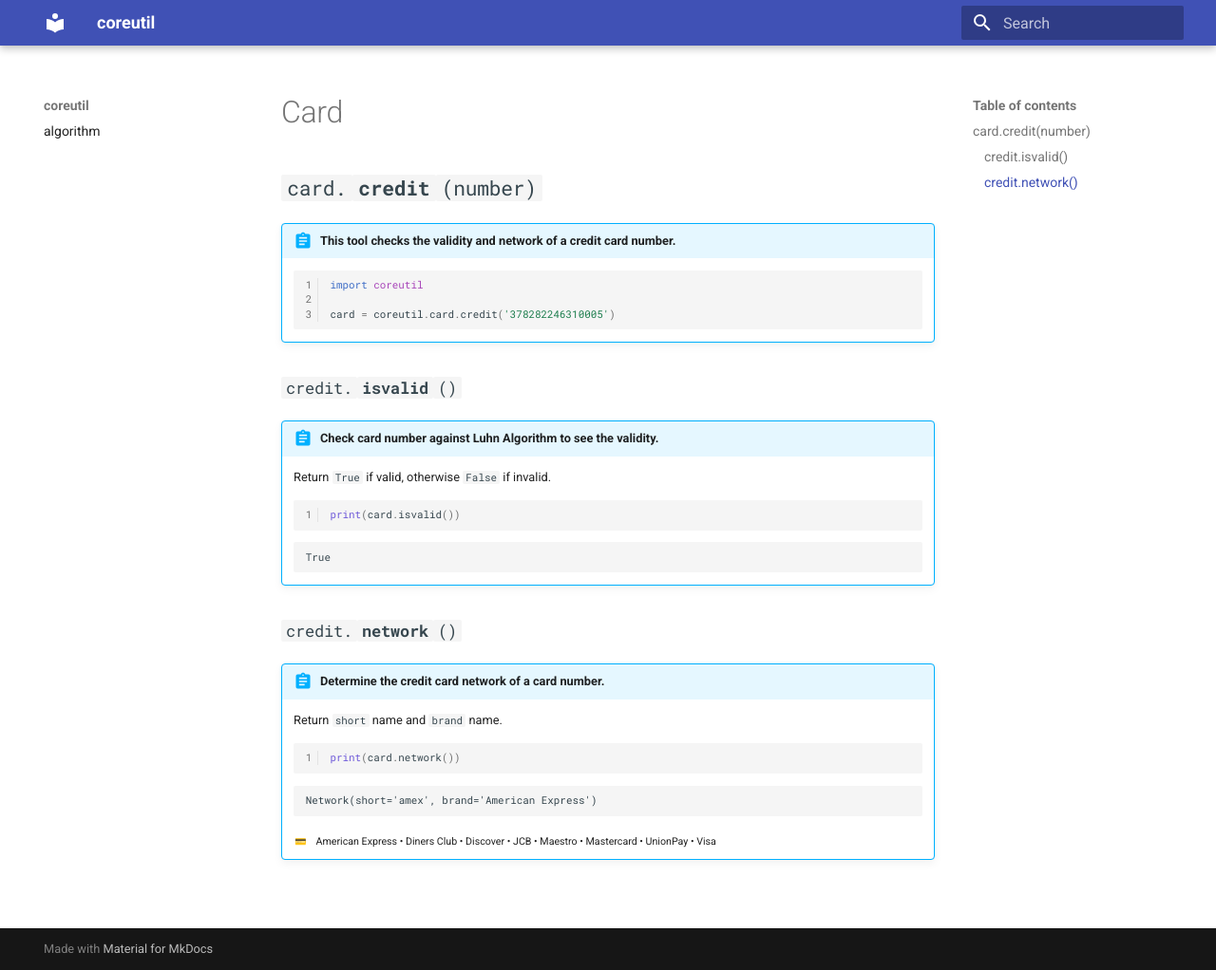
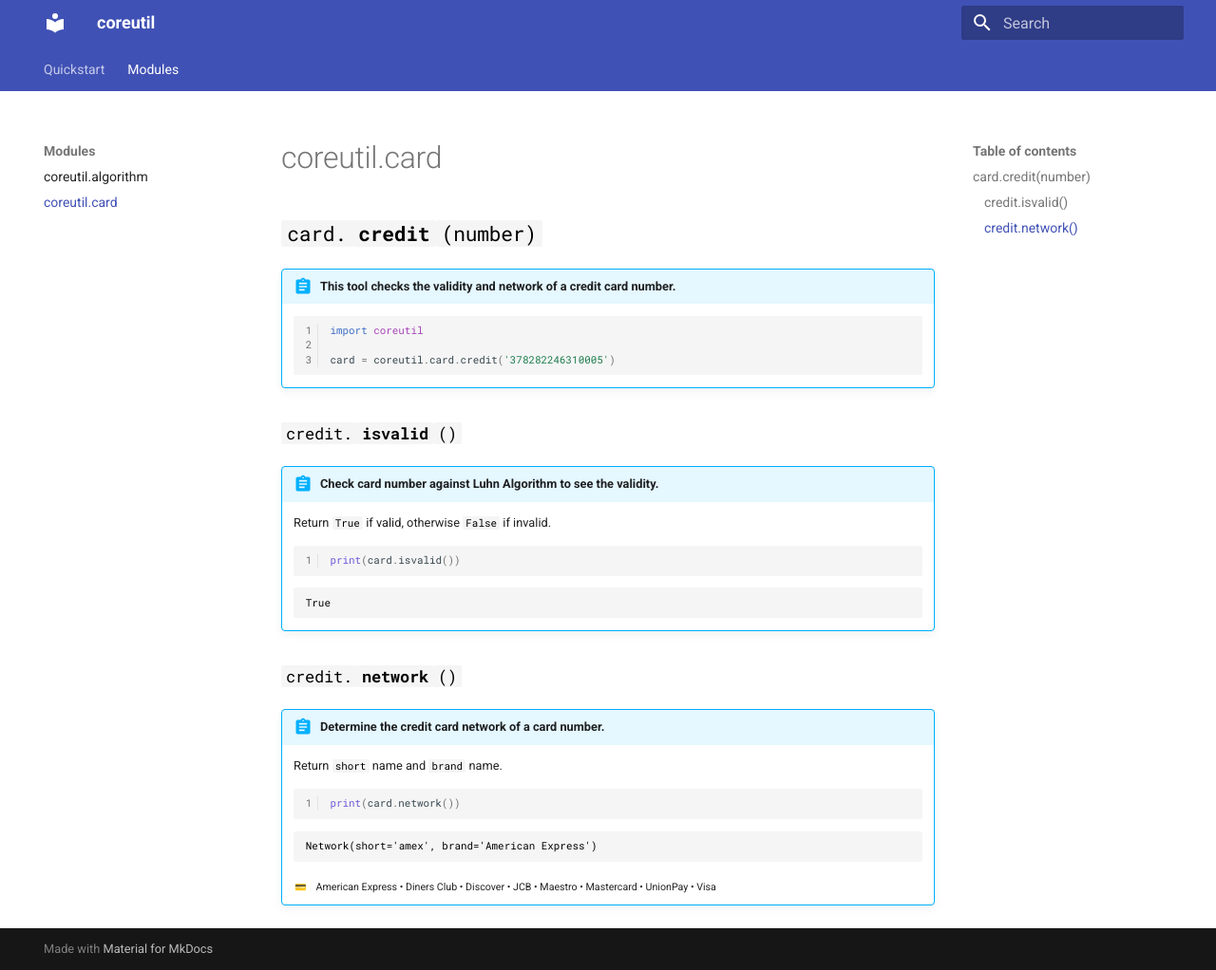
Before and after one commit to joumaico/coreutil, an MkDocs documentation site: the page built from docs/card.md, in a window 1280 px wide and 1022 px high. Shown: the whole window at 95% size. Built offline with MkDocs 1.6.1 and Material for MkDocs 9.7.7, drawn with Linux system fonts in a browser that asks for light colours; emoji names are drawn with the system emoji font.

Commit message:
Reconstructing nav links while adding card.md

```diff
--- a/mkdocs.yml
+++ b/mkdocs.yml
@@ -1,6 +1,10 @@
 site_name: coreutil
 nav:
-  - algorithm: algorithm.md
+  - Quickstart:
+    - Installation : index.md
+  - Modules:
+    - coreutil.algorithm: algorithm.md
+    - coreutil.card: card.md
 markdown_extensions:
   - admonition
   - pymdownx.details
@@ -11,3 +15,8 @@
   - pymdownx.superfences
 theme:
   name: material
+  features:
+    - navigation.instant
+    - navigation.tabs
+extra_css:
+  - stylesheets/extra.css
```
